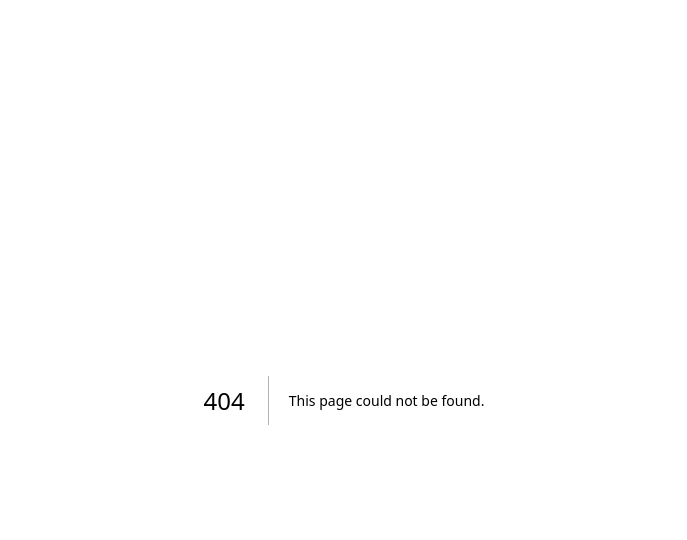
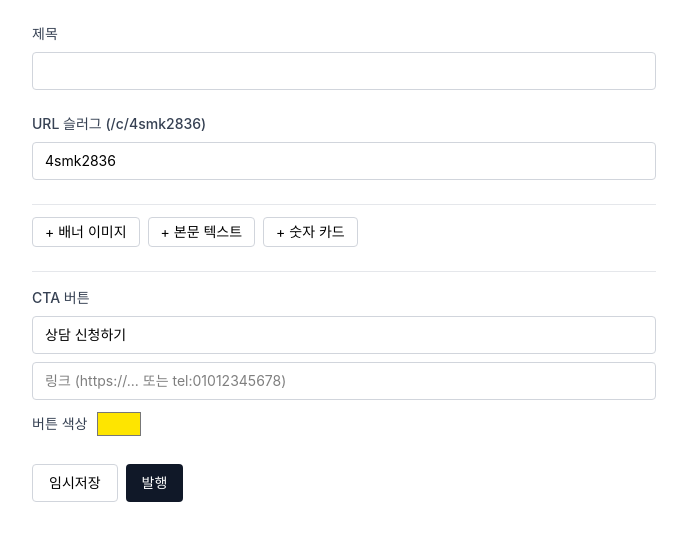
Before and after one commit to nugget-letter/tax-auto, a Next.js app: page /admin/new in a window 1280 px wide. Before the commit this address had no page. Shown: the top 540 px of the page, without its empty margins (296-983 px from the left). Built offline with nearby package versions, Linux system fonts and the light colour scheme.

Commit message:
feat: add page editor form and new/edit routes

```diff
--- /dev/null
+++ b/app/admin/[id]/edit/page.tsx
@@ -0,0 +1,17 @@
+import { notFound } from "next/navigation";
+import { getPageById } from "@/lib/pages/repository";
+import PageEditorForm from "@/components/editor/PageEditorForm";
+
+export const dynamic = "force-dynamic";
+
+export default async function EditPagePage({
+  params,
+}: {
+  params: Promise<{ id: string }>;
+}) {
+  const { id } = await params;
+  const page = await getPageById(id);
+  if (!page) notFound();
+
+  return <PageEditorForm mode="edit" initialSlug={page.slug} initialPage={page} />;
+}
--- /dev/null
+++ b/app/admin/new/page.tsx
@@ -0,0 +1,6 @@
+import { generateSlug } from "@/lib/pages/slug";
+import PageEditorForm from "@/components/editor/PageEditorForm";
+
+export default function NewPagePage() {
+  return <PageEditorForm mode="create" initialSlug={generateSlug()} />;
+}
--- /dev/null
+++ b/components/editor/PageEditorForm.tsx
@@ -0,0 +1,153 @@
+"use client";
+
+import { useState } from "react";
+import { useRouter } from "next/navigation";
+import type { Block, PageRecord, PageStatus } from "@/lib/pages/types";
+import BlockList, { type EditableBlock } from "./BlockList";
+
+function withKeys(blocks: Block[]): EditableBlock[] {
+  return blocks.map((block) => ({ ...block, _key: crypto.randomUUID() }));
+}
+
+function stripKeys(blocks: EditableBlock[]): Block[] {
+  return blocks.map((block) => {
+    const clone: Record<string, unknown> = { ...block };
+    delete clone._key;
+    return clone as Block;
+  });
+}
+
+type Props = {
+  mode: "create" | "edit";
+  initialSlug: string;
+  initialPage?: PageRecord;
+};
+
+export default function PageEditorForm({ mode, initialSlug, initialPage }: Props) {
+  const router = useRouter();
+  const [title, setTitle] = useState(initialPage?.title ?? "");
+  const [slug, setSlug] = useState(initialPage?.slug ?? initialSlug);
+  const [ctaLabel, setCtaLabel] = useState(initialPage?.ctaLabel ?? "상담 신청하기");
+  const [ctaHref, setCtaHref] = useState(initialPage?.ctaHref ?? "");
+  const [ctaColor, setCtaColor] = useState(initialPage?.ctaColor ?? "#FEE500");
+  const [blocks, setBlocks] = useState<EditableBlock[]>(withKeys(initialPage?.blocks ?? []));
+  const [saving, setSaving] = useState<PageStatus | null>(null);
+  const [error, setError] = useState<string | null>(null);
+
+  async function save(status: PageStatus) {
+    setSaving(status);
+    setError(null);
+
+    const payload = {
+      title,
+      slug,
+      status,
+      blocks: stripKeys(blocks),
+      ctaLabel,
+      ctaHref,
+      ctaColor,
+    };
+
+    const url = mode === "create" ? "/api/pages" : `/api/pages/${initialPage!.id}`;
+    const method = mode === "create" ? "POST" : "PATCH";
+
+    try {
+      const response = await fetch(url, {
+        method,
+        headers: { "Content-Type": "application/json" },
+        body: JSON.stringify(payload),
+      });
+
+      if (!response.ok) {
+        setError("저장에 실패했어요. 값을 확인하고 다시 시도해주세요.");
+        return;
+      }
+
+      router.push("/admin");
+      router.refresh();
+    } catch {
+      setError("저장에 실패했어요. 값을 확인하고 다시 시도해주세요.");
+    } finally {
+      setSaving(null);
+    }
+  }
+
+  return (
+    <div className="mx-auto max-w-2xl space-y-6 p-6">
+      <div className="space-y-2">
+        <label className="block text-sm font-medium text-gray-700">제목</label>
+        <input
+          type="text"
+          value={title}
+          onChange={(e) => setTitle(e.target.value)}
+          className="w-full rounded border border-gray-300 px-3 py-2 text-sm"
+        />
+      </div>
+
+      <div className="space-y-2">
+        <label className="block text-sm font-medium text-gray-700">URL 슬러그 (/c/{slug})</label>
+        <input
+          type="text"
+          value={slug}
+          onChange={(e) => setSlug(e.target.value)}
+          className="w-full rounded border border-gray-300 px-3 py-2 text-sm"
+        />
+        {initialPage?.status === "published" && (
+          <p className="text-xs text-amber-600">
+            이미 발행된 페이지예요. 슬러그를 바꾸면 이미 발송된 카카오 메시지의 링크가 깨져요.
+          </p>
+        )}
+      </div>
+
+      <BlockList blocks={blocks} onChange={setBlocks} />
+
+      <div className="space-y-2 border-t border-gray-200 pt-4">
+        <label className="block text-sm font-medium text-gray-700">CTA 버튼</label>
+        <input
+          type="text"
+          placeholder="버튼 텍스트 (예: 상담 신청하기)"
+          value={ctaLabel}
+          onChange={(e) => setCtaLabel(e.target.value)}
+          className="w-full rounded border border-gray-300 px-3 py-2 text-sm"
+        />
+        <input
+          type="text"
+          placeholder="링크 (https://... 또는 tel:01012345678)"
+          value={ctaHref}
+          onChange={(e) => setCtaHref(e.target.value)}
+          className="w-full rounded border border-gray-300 px-3 py-2 text-sm"
+        />
+        <div className="flex items-center gap-2">
+          <label className="text-sm text-gray-700">버튼 색상</label>
+          <input
+            type="color"
+            value={ctaColor}
+            onChange={(e) => setCtaColor(e.target.value)}
+            className="h-8 w-12"
+          />
+        </div>
+      </div>
+
+      {error && <p className="text-sm text-red-600">{error}</p>}
+
+      <div className="flex gap-2">
+        <button
+          type="button"
+          onClick={() => save("draft")}
+          disabled={saving !== null}
+          className="rounded border border-gray-300 px-4 py-2 text-sm disabled:opacity-50"
+        >
+          {saving === "draft" ? "저장 중..." : "임시저장"}
+        </button>
+        <button
+          type="button"
+          onClick={() => save("published")}
+          disabled={saving !== null}
+          className="rounded bg-gray-900 px-4 py-2 text-sm text-white disabled:opacity-50"
+        >
+          {saving === "published" ? "발행 중..." : "발행"}
+        </button>
+      </div>
+    </div>
+  );
+}
```
